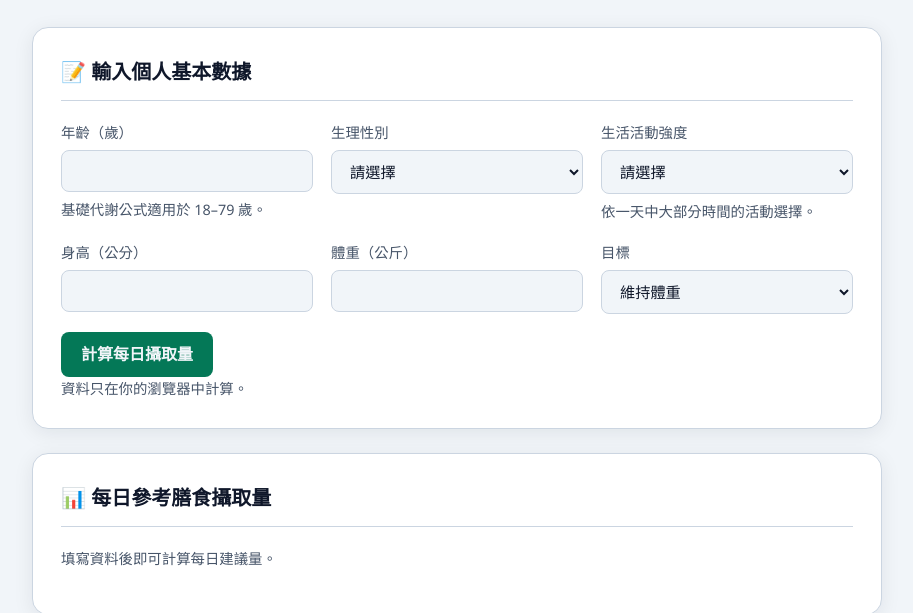
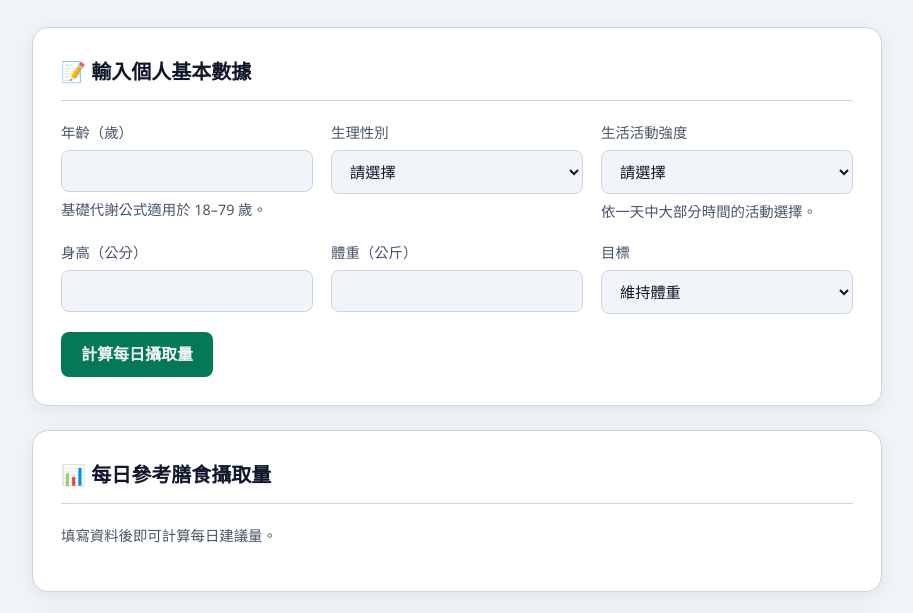
Before and after one commit to hd-bot-ccc/hd-bot-ccc.github.io, a plain HTML site: page index.html in a window 1280 px wide. Shown: the part 181-794 px from the top of the page, without its empty margins (183-1096 px from the left). Drawn offline with Linux system fonts and the light colour scheme.

Commit message:
Remove browser-only calculation note

```diff
--- a/index.html
+++ b/index.html
@@ -360,7 +360,6 @@
                 </div>
             </div>
             <button type="submit" class="calculate-btn" disabled>計算每日攝取量</button>
-            <p class="help-text">資料只在你的瀏覽器中計算。</p>
             <noscript><p class="help-text">請啟用 JavaScript 以使用計算功能。</p></noscript>
         </form>
     </div>
```
